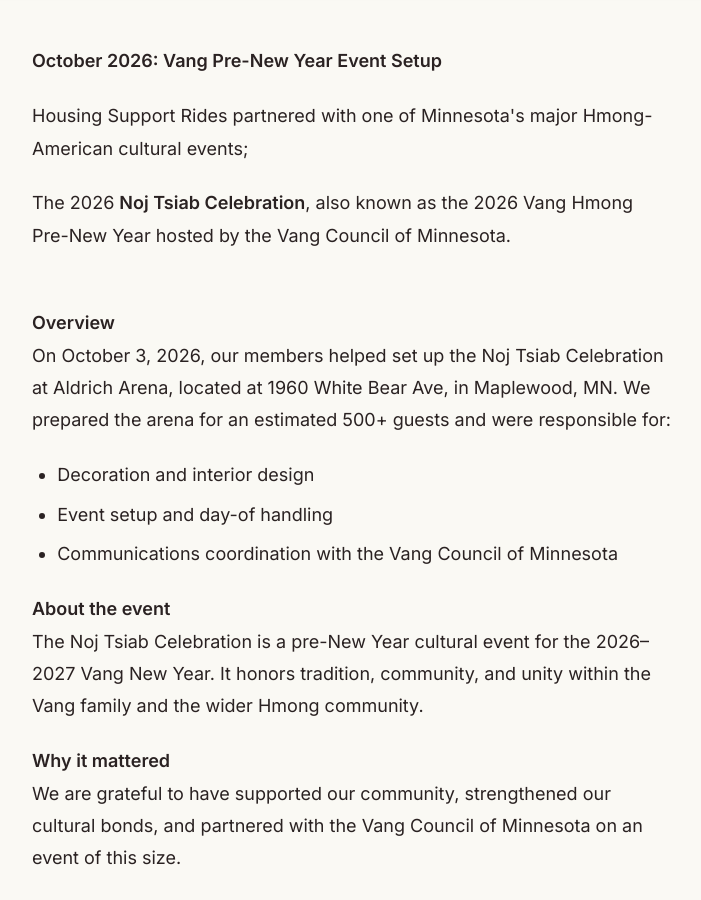
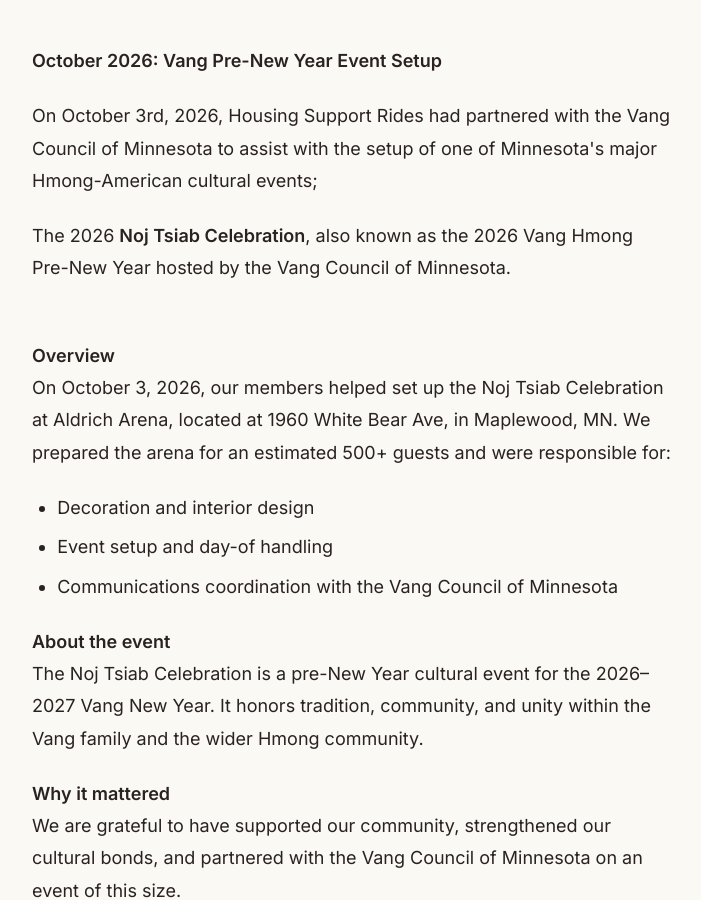
Before and after one commit to nvnn-nvnn-nvnn/HousingSupportRides, an Astro site: page /journal/housing-support-rides-vang-new-year in a window 1280 px wide. Shown: the part 1010-1910 px from the top of the page, without its empty margins (288-989 px from the left). Built offline with nearby package versions, Linux system fonts and the light colour scheme; Astro itself is replaced by a stand-in of ours; a script that the page names is missing.

Commit message:
Update src/content/journal/housing-support-rides-vang-new-year
Co-authored-by: Devan <devanlee2nd@gmail.com>

```diff
--- a/src/content/journal/housing-support-rides-vang-new-year.mdx
+++ b/src/content/journal/housing-support-rides-vang-new-year.mdx
@@ -11,7 +11,7 @@ tags: []
 ---
 # **October 2026: Vang Pre-New Year Event Setup**
 
-Housing Support Rides partnered with one of Minnesota's major Hmong-American cultural events;&#x20;
+On October 3rd, 2026, Housing Support Rides had partnered with the Vang Council of Minnesota to assist with the setup of one of Minnesota's major Hmong-American cultural events;&#x20;
 
 The 2026 **Noj Tsiab Celebration**, also known as the 2026 Vang Hmong Pre-New Year hosted by the Vang Council of Minnesota.
 
```
